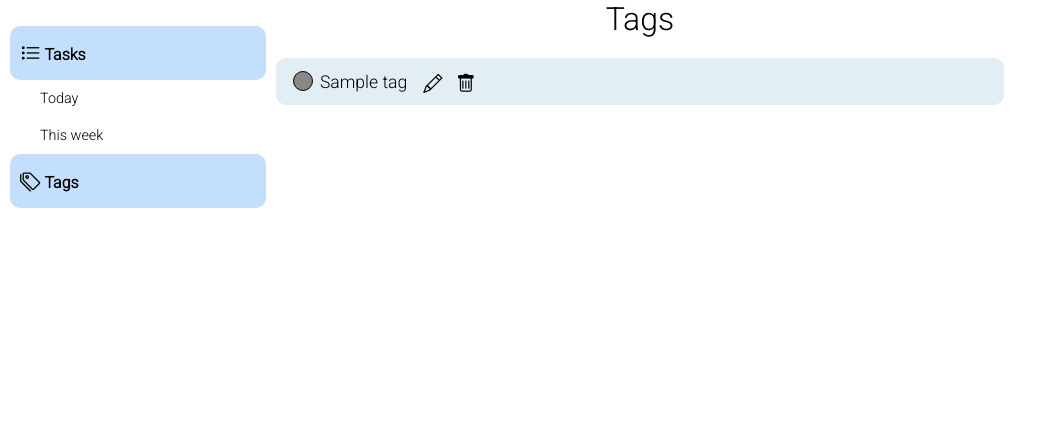
After one commit to danielkurek/todoListDjango, a Django app: page /todo/tags in a window 1280 px wide. The commit adds this page. Shown: the top 448 px of the page, without its empty margins (0-1057 px from the left). Run offline with Django 3.2, Linux system fonts and the light colour scheme; tables that the repository leaves empty hold one stand-in row (values such as "Sample post"); some web fonts are replaced.

Commit message:
Add: manage tags delete/edit

```diff
--- a/todoList/static/todoList/css/style.css
+++ b/todoList/static/todoList/css/style.css
@@ -313,6 +313,7 @@ ul.task-list li a{
     width: 1em;
     height: 1em;
     border-radius: 100%;
+    border: 1px solid black;
     margin-right: 3px;
 }
 .tag{
@@ -375,3 +376,31 @@ ul.task-list li a{
 .buttons .button.delete:hover{
     background-color: #d42222;
 }
+
+/*
+ * Tag list
+ */
+.tag-list{
+    list-style-type: none;
+    margin: 0;
+    padding: 0;
+}
+.tag-list .tag{
+    border: none;
+    font-size: 1.1em;
+}
+.tag-list li{
+    display: block;
+    margin: 10px 0;
+    padding: 10px 10px;
+    border-radius: 10px;
+    background-color: #e2eef3;
+}
+
+.tag-list a{
+    text-decoration: none;
+}
+.tag-list i.bi{
+    font-size: 1.2rem;
+    margin: 0 5px;
+}
--- a/todoList/templates/todoList/forms/inputForm.html
+++ b/todoList/templates/todoList/forms/inputForm.html
@@ -1,5 +1,5 @@
 {% extends 'todoList/main.html' %}
-{% block title %}Add Task{% endblock title %}
+{% block title %}{% if titleText|length_is:"0" %}Add Task{% else %}{{titleText}}{% endif %}{% endblock title %}
 {% block content %}
 <div class="content">
     <form action="{{urlAction}}" method="post">
--- a/todoList/templates/todoList/main.html
+++ b/todoList/templates/todoList/main.html
@@ -19,13 +19,13 @@
             <li><a href="{% url 'index' %}"><i class="bi bi-list-task"></i> Tasks</a></li>
             <li class="sub-menu"><a href="{% url 'index' %}?date=today">Today</a></li>
             <li class="sub-menu"><a href="{% url 'index' %}?date=week">This week</a></li>
-            <li><a href="{% url 'add-tag' %}"><i class="bi bi-tags"></i> Tags</a></li>
+            <li><a href="{% url 'tag-list' %}"><i class="bi bi-tags"></i> Tags</a></li>
         </ul>
     {% endblock menu %}
     </nav>
     {% block floating-button %}
         <a class="floating add"
-            href="{% block floating-btn-url %}{% url 'add-tag' %}{% endblock floating-btn-url %}"
+            href="{% block floating-btn-url %}{% url 'tag-add' %}{% endblock floating-btn-url %}"
             ><span>+</span></a>
     {% endblock floating-button %}
     <div class="header">
--- /dev/null
+++ b/todoList/templates/todoList/tagList.html
@@ -0,0 +1,21 @@
+{% extends 'todoList/main.html' %}
+{% block title %}Tags{% endblock title %}
+{% block floating-btn-url %}{% url 'tag-add' %}{% endblock floating-btn-url %}
+{% block content %}
+    <ul class="tag-list list">
+        {% for tag in tags %}
+            <li>
+                <span class="tag">
+                    <span class="tag-color" style="background-color:{{tag.tag_color}}">&nbsp;</span>
+                    <span class="tag-name">{{tag.tag_name}}</span>
+                </span>
+                <a class="tag-edit" href="{% url 'tag-edit' tag.id %}">
+                    <i class="bi bi-pencil"></i>
+                </a>
+                <a class="tag-edit" href="{% url 'tag-delete' tag.id %}">
+                    <i class="bi bi-trash"></i>
+                </a>
+            </li>
+        {% endfor %}
+    </ul>
+{% endblock content %}
--- a/todoList/templates/todoList/taskList.html
+++ b/todoList/templates/todoList/taskList.html
@@ -1,5 +1,4 @@
 {% extends 'todoList/main.html' %}
-{% load static %}
 {% block title %}{% if titleText|length_is:"0"%}Tasks{% else %}{{titleText}}{% endif%}{% endblock title %}
 {% block content %}
 <div class="header">
--- a/todoList/urls.py
+++ b/todoList/urls.py
@@ -4,12 +4,17 @@ from . import views
 
 urlpatterns = [
     path('', views.index, name='index'),
-    path('add-task/', views.input, name='add-task'),
-    path('add-tag/', views.addTag, name='add-tag'),
-    path('added/', views.added, name='added'),
+
+    path('task/add', views.input, name='task-add'),
     path('task/<int:task_id>/', views.detail, name='task-detail'),
     path('task/<int:task_id>/complete', views.complete, name='task-complete'),
     path('task/<int:task_id>/edit', views.editTask, name='task-edit'),
     path('task/<int:task_id>/delete', views.deleteTask, name='task-delete'),
-    path('task/deleted', views.deleted, name='task-deleted')
+    path('task/deleted', views.deletedTask, name='task-deleted'),
+
+    path('tags', views.tagList, name='tag-list'),
+    path('tag/add', views.addTag, name='tag-add'),
+    path('tag/<int:tag_id>/edit', views.editTag, name='tag-edit'),
+    path('tag/<int:tag_id>/delete', views.deleteTag, name='tag-delete'),
+    path('tag/deleted', views.deletedTag, name='tag-deleted'),
 ]
--- a/todoList/views.py
+++ b/todoList/views.py
@@ -101,10 +101,6 @@ def complete(request, task_id):
     # return HttpResponse("Task completed" if complete else "Task uncompleted")
     return redirect("index")
 
-
-def added(request):
-    return HttpResponse("Task has been added")
-
 def input(request):
     if request.method == "POST":
         form = TaskForm(request.POST)
@@ -116,7 +112,7 @@ def input(request):
                 tag = Tag.objects.get(pk=tagID)
                 tags.append(tag)
             task.tags.set(tags)
-            return redirect("add-task")
+            return redirect("task-add")
     else:
         initalDate = datetime.now() + timedelta(days=1)
         form = TaskForm(
@@ -125,21 +121,7 @@ def input(request):
             })
     tags = Tag.objects.order_by("tag_name")
     return render(request, 'todoList/forms/taskForm.html',
-        {'form':form, 'urlAction': reverse('add-task'), 'tags':tags})
-
-def addTag(request):
-    if request.method == "POST":
-        form = CreateTagForm(request.POST)
-        if form.is_valid():
-            form.save()
-            return redirect("add-tag")
-    else:
-        form = CreateTagForm(
-            initial={
-                "tag_color": "#FF0000"
-            })
-    return render(request, 'todoList/forms/inputForm.html',
-        {'form':form, 'urlAction': reverse('add-tag')})
+        {'form':form, 'urlAction': reverse('task-add'), 'tags':tags})
 
 def editTask(request, task_id):
     try:
@@ -174,7 +156,7 @@ def editTask(request, task_id):
             'tags': tags,
             'taskTags': task_tags,
         })
-def deleted(request):
+def deletedTask(request):
     return render(request, 'todoList/message.html',
         {
             'message_text': 'Task has been deleted',
@@ -197,3 +179,69 @@ def deleteTask(request, task_id):
             'keep_url': reverse('task-detail', args=[task_id]),
             'delete_url': reverse('task-delete', args=[task_id])
         })
+
+def tagList(request):
+    tags = Tag.objects.all()
+    return render(request, 'todoList/tagList.html', {'tags':tags})
+
+def addTag(request):
+    if request.method == "POST":
+        form = CreateTagForm(request.POST)
+        if form.is_valid():
+            form.save()
+            return redirect("tag-add")
+    else:
+        form = CreateTagForm(
+            initial={
+                "tag_color": "#FF0000"
+            })
+    return render(request, 'todoList/forms/inputForm.html',
+        {
+            'form':form,
+            'urlAction': reverse('tag-add'),
+            'titleText': 'Add Tag',
+        })
+
+def editTag(request, tag_id):
+    try:
+        tag = Tag.objects.get(pk=tag_id)
+    except Tag.DoesNotExist:
+        return HttpResponse("Tag not found.")
+    if request.method == "POST":
+        print(tag.tag_name, tag.id, tag_id)
+        form = CreateTagForm(request.POST, instance=tag)
+        if form.is_valid():
+            form.save()
+            return redirect("tag-list")
+    else:
+        form = CreateTagForm(instance=tag)
+    return render(request, 'todoList/forms/inputForm.html',
+        {
+            'form':form,
+            'urlAction': reverse('tag-edit', args=[tag_id]),
+            'titleText': 'Edit Tag',
+        })
+
+def deleteTag(request, tag_id):
+    try:
+        tag = Tag.objects.get(pk=tag_id)
+    except Tag.DoesNotExist:
+        return HttpResponse("Task not found.")
+    if request.method == "POST":
+        if request.POST.get("delete", "false") == "true":
+            tag.delete()
+            return redirect('tag-deleted')
+
+    return render(request, 'todoList/forms/delete.html',
+        {
+            'item': tag.tag_name,
+            'keep_url': reverse('tag-list'),
+            'delete_url': reverse('tag-delete', args=[tag_id])
+        })
+def deletedTag(request):
+    return render(request, 'todoList/message.html',
+        {
+            'message_text': 'Tag has been deleted',
+            'url': reverse('tag-list'),
+            'button_text': 'Return Home',
+        })
```
